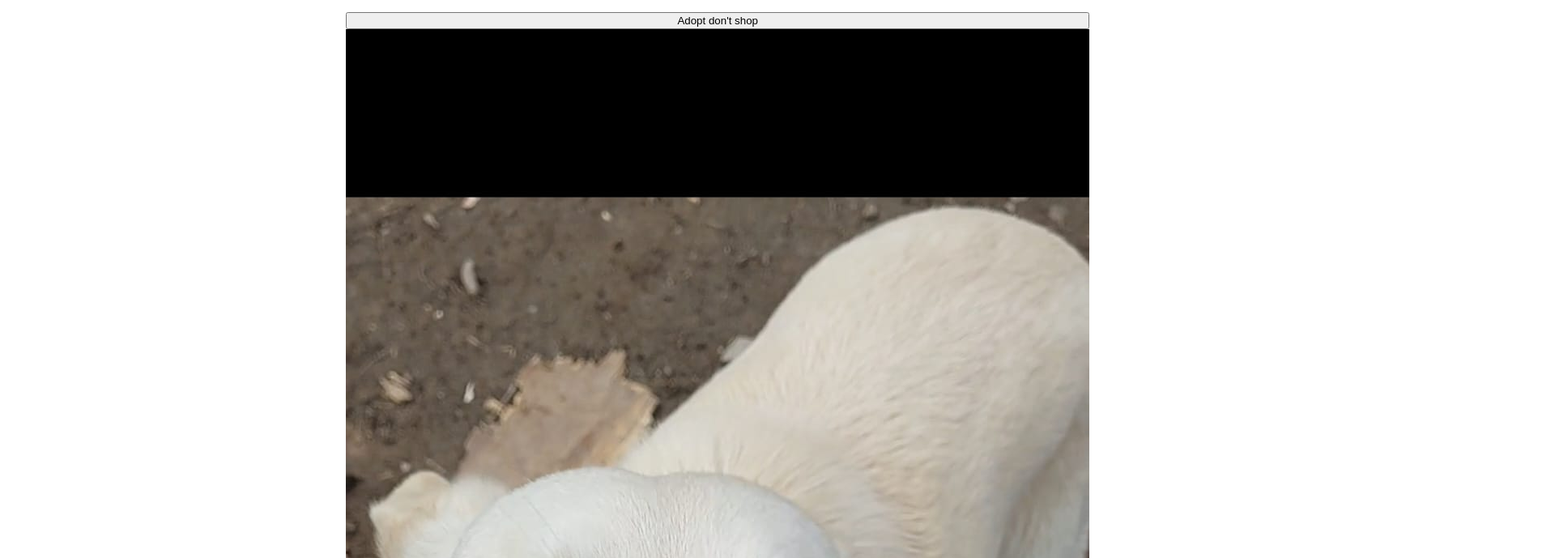
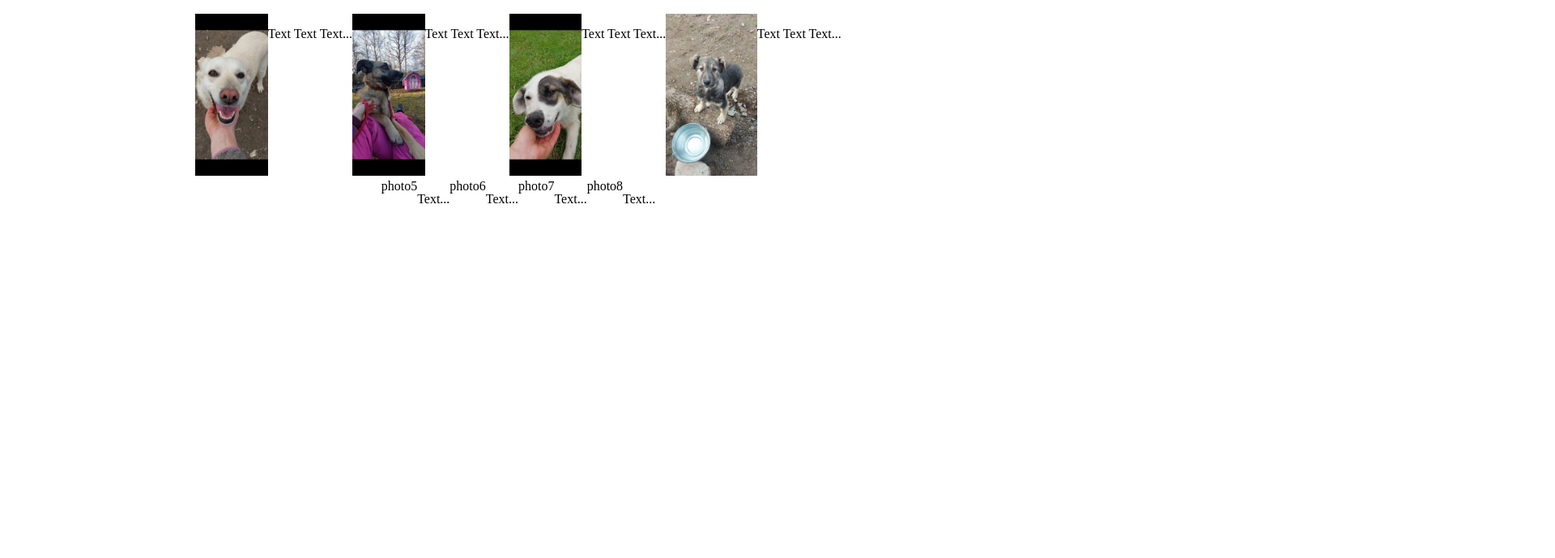
Before and after one commit to tiulia21/Pet-Register, a website with bundled scripts: page src/index.html in a window 1280 px wide. Shown: the part 1383-2072 px from the top of the page at 81% size, 1920 px wide, since content can reach past the window. After the commit the page ends 1762 px from the top, so only its background shows below. Built offline with nearby package versions, Linux system fonts and the light colour scheme; files whose address does not match are found by name.

Commit message:
Correct images errors

```diff
--- a/src/index.html
+++ b/src/index.html
@@ -9,7 +9,7 @@
   <body>
     <header>
       <div class="logo"></div>
-      <img src="logo.png" alt="Logo" />
+      <img src="images/logo.png" alt="Logo" height="100" />
       <div class="home">
         <div><button>Support us</button></div>
         <ul class="list">
@@ -60,21 +60,22 @@
     </section>
     <div class="pets">
       <button>Adopt don't shop</button>
-      <img src="dog.jpeg" alt="...." id="Dog Image" />
+      <img src="images/dog.jpeg" alt="dog" id="Dog Image" height="200" />
     </div>
 
     <script src="index.js"></script>
-  </body>
+
     <footer>
+      <img src="images/frame.png" />
       <h2>Happy end stories</h2>
       <div class="gallery">
-      <div><img src="dog.jpeg" alt="Dog" /></div>
+        <div><img src="images/dog.jpeg" alt="Dog" height="200" /></div>
         <p>Text Text Text...</p>
-      <div><img src="dog1.jpeg" alt="Dog" /></div>
+        <div><img src="images/dog1.jpeg" alt="Dog" height="200" /></div>
         <p>Text Text Text...</p>
-      <div><img src="dog2.jpeg" alt="Dog" /></div>
+        <div><img src="images/dog2.jpeg" alt="Dog" height="200" /></div>
         <p>Text Text Text...</p>
-      <div><img src="dog3.jpeg" alt="Dog" /></div>
+        <div><img src="images/dog3.jpeg" alt="Dog" height="200" /></div>
         <p>Text Text Text...</p>
       </div>
       <div class="gallery1">
@@ -88,4 +89,5 @@
         <p>Text...</p>
       </div>
     </footer>
+  </body>
 </html>
--- a/src/style.css
+++ b/src/style.css
@@ -19,7 +19,8 @@ header {
   margin-right: 30%;
 }
 body {
-  background-color: white;
+  background-image: images/frame.png;
+  background-size: ;
 }
 h2 {
   text-align: center;
```
Lines whose indentation alone changed are shown as unchanged.
